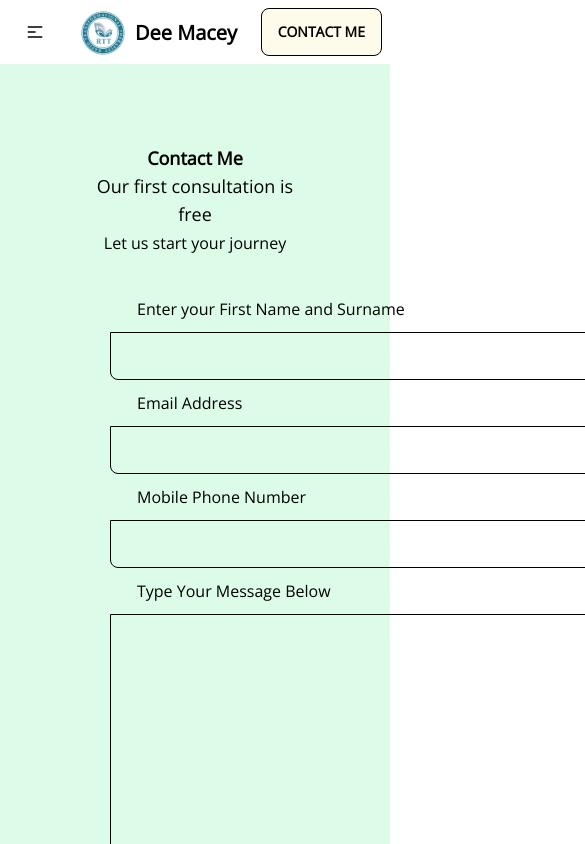
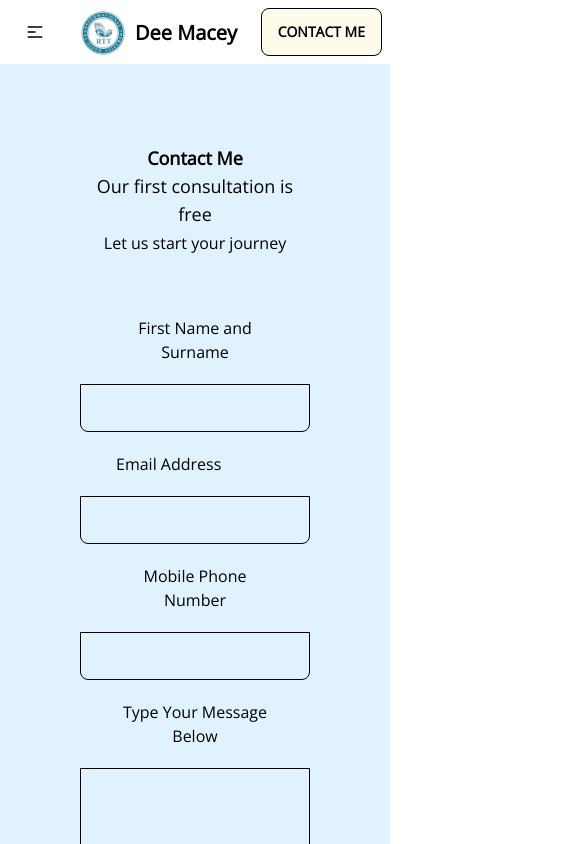
Before and after one commit to Laura-Kam/therapy-with-dee-macey, a Next.js app: page /contact in a window 390 px wide. Shown: the top 844 px of the page, 585 px wide, since content can reach past the window. Built offline with nearby package versions, Linux system fonts and the light colour scheme.

Commit message:
fixed contact me page, now mobile responsive

```diff
--- a/src/pages/contact/index.js
+++ b/src/pages/contact/index.js
@@ -66,7 +66,8 @@ const Contact = () => {
 
   return (
     <Layout>
-      <div className="text-center m-0 p-20 bg-green-100">
+      <div className="text-center m-0 p-20 bg-sky-100">
+        <div className="upperTextContactForm">
           <h1 className="font-bold text-lg">
             Contact Me
             <br />
@@ -78,26 +79,12 @@ const Contact = () => {
               Let us start your journey
             </span>
           </h1>
-
-        <form style={{ margin: "30px" }} onSubmit={handleFormSubmit}>
-          <div
-            className="form-control, input-bordered"
-            style={{
-              width: "500px",
-              margin: "auto",
-              backgroundColor: "##FFB6C1",
-            }}
-          >
+        </div>
+        {/* formdiv */}
+        <div className="w-full sm:w-2/3 md:w-1/2 lg:w-1/3 mx-auto bg-sky-100 form-control input-bordered mt-10 h-1/5">
+          <form onSubmit={handleFormSubmit}>
             <label className="input-group input-group-vertical">
-              <span
-                style={{
-                  width: "500px",
-                  margin: "11px",
-                  backgroundColor: "#FOFOFO",
-                }}
-              >
-                Enter your First Name and Surname
-              </span>
+              <span className="w-auto m-5 h-50">First Name and Surname</span>
               <input
                 type="text"
                 className="input input-bordered"
@@ -109,9 +96,7 @@ const Contact = () => {
               {!!errors.name && <p>{errors.name}</p>}
             </label>
             <label className="input-group input-group-vertical">
-              <span style={{ width: "500px", margin: "11px" }}>
-                Email Address
-              </span>
+              <span className="w-auto m-5 h-50">Email Address</span>
               <input
                 type="text"
                 className="input input-bordered"
@@ -123,9 +108,7 @@ const Contact = () => {
               {!!errors.email && <p>{errors.email}</p>}
             </label>
             <label className="input-group input-group-vertical">
-              <span style={{ width: "500px", margin: "11px" }}>
-                Mobile Phone Number
-              </span>
+              <span className="w-auto m-5 h-50">Mobile Phone Number</span>
               <input
                 type="text"
                 className="input input-bordered"
@@ -137,13 +120,10 @@ const Contact = () => {
               {!!errors.phoneNumber && <p>{errors.phoneNumber}</p>}
             </label>
             <label className="input-group input-group-vertical">
-              <span style={{ width: "500px", margin: "11px" }}>
-                Type Your Message Below
-              </span>
+              <span className="w-auto m-5 h-3/5">Type Your Message Below</span>
               <textarea
                 type="text"
-                className="input input-bordered"
-                style={{ height: "250px", verticalAlign: "top" }}
+                className="input input-bordered h-40 resize"
                 name="message"
                 id="message"
                 value={formState.message}
@@ -151,14 +131,15 @@ const Contact = () => {
               />
               {!!errors.message && <p>{errors.message}</p>}
             </label>
+
             <button
-              class="bg-amber-50 border-2 border-black rounded-full py-2 px-4 inline-block text-black hover:text-black  hover:bg-amber-200 focus:outline-none focus:shadow-outline m-5"
+              className="bg-amber-50 border-2 border-black rounded-full py-2 px-4 inline-block text-black hover:text-black  hover:bg-amber-200 focus:outline-none focus:shadow-outline m-5"
               type="submit"
             >
               Submit
             </button>
+          </form>
         </div>
-        </form>
       </div>
     </Layout>
   );
```
Lines whose indentation alone changed are shown as unchanged.
